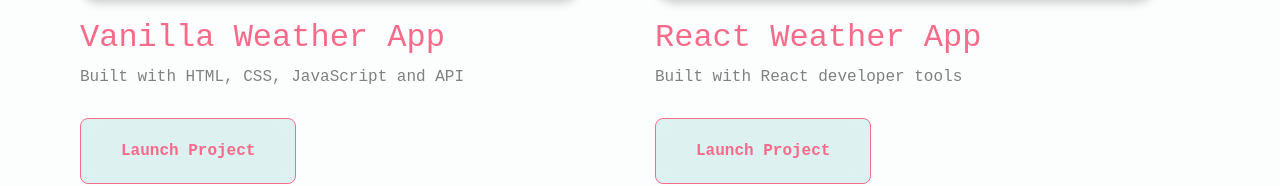
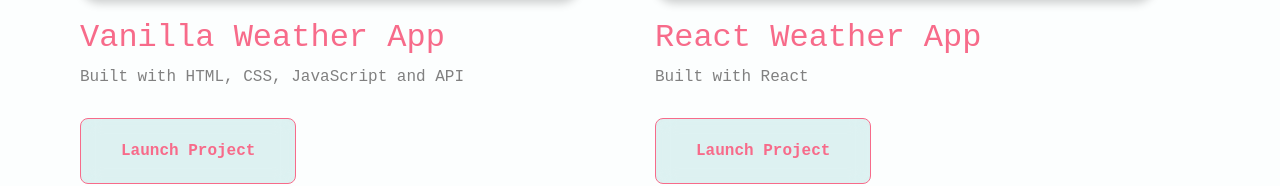
Before and after one commit to Mahdia-123/my-portfolio, a React (Create React App) app: page /projects in a window 1280 px wide. Shown: the part 2182-2368 px from the top of the page. Built offline with nearby package versions, Linux system fonts and the light colour scheme; the HTML template or start-up script is replaced by a standard one; a web font is replaced by a local one.

Commit message:
added new project

```diff
--- a/src/pages/Projects.js
+++ b/src/pages/Projects.js
@@ -16,7 +16,7 @@
       img: "images/dictionary-app.png",
       link: "https://vanilla-dictionary-app.netlify.app/",
       title: "Dictionary App",
-      subTitle: "Built with React develper tools",
+      subTitle: "Built with React",
     },
     {
       img: "images/landaing-website.png",
@@ -40,7 +40,7 @@
       img: "images/react-weather-app.png",
       link: "https://vanilla-magical-weather-app.netlify.app/",
       title: "React Weather App",
-      subTitle: "Built with React developer tools",
+      subTitle: "Built with React ",
     },
     {
       img: "images/Screen Shot 2025-08-07 at 5.05.39 PM.png",
@@ -52,7 +52,7 @@
       img: "images/Screen Shot 2025-08-02 at 5.08.58 PM.png",
       link: "https://nine-photo-gallery-app.netlify.app/",
       title: "React Gallery App",
-      subTitle: "Built with React developer tools",
+      subTitle: "Built with React ",
     },
     {
       img: "images/book tracker app.png",
@@ -71,6 +71,12 @@
       link: "https://my-smart-to-do-list.netlify.app/",
       title: "Smart To-Do List",
       subTitle: "Built with HTML, CSS and JavaScript",
+    },
+    {
+      img: "images/Screen Shot 2025-08-17 at 11.21.54 AM.png",
+      link: "https://my-friendly-to-do-list.netlify.app/",
+      title: "My friendly To-Do List",
+      subTitle: "Built with React",
     },
   ];
 
```
Also changed, not shown: public/images/Screen Shot 2025-08-17 at 11.21.54 AM.png (added).
